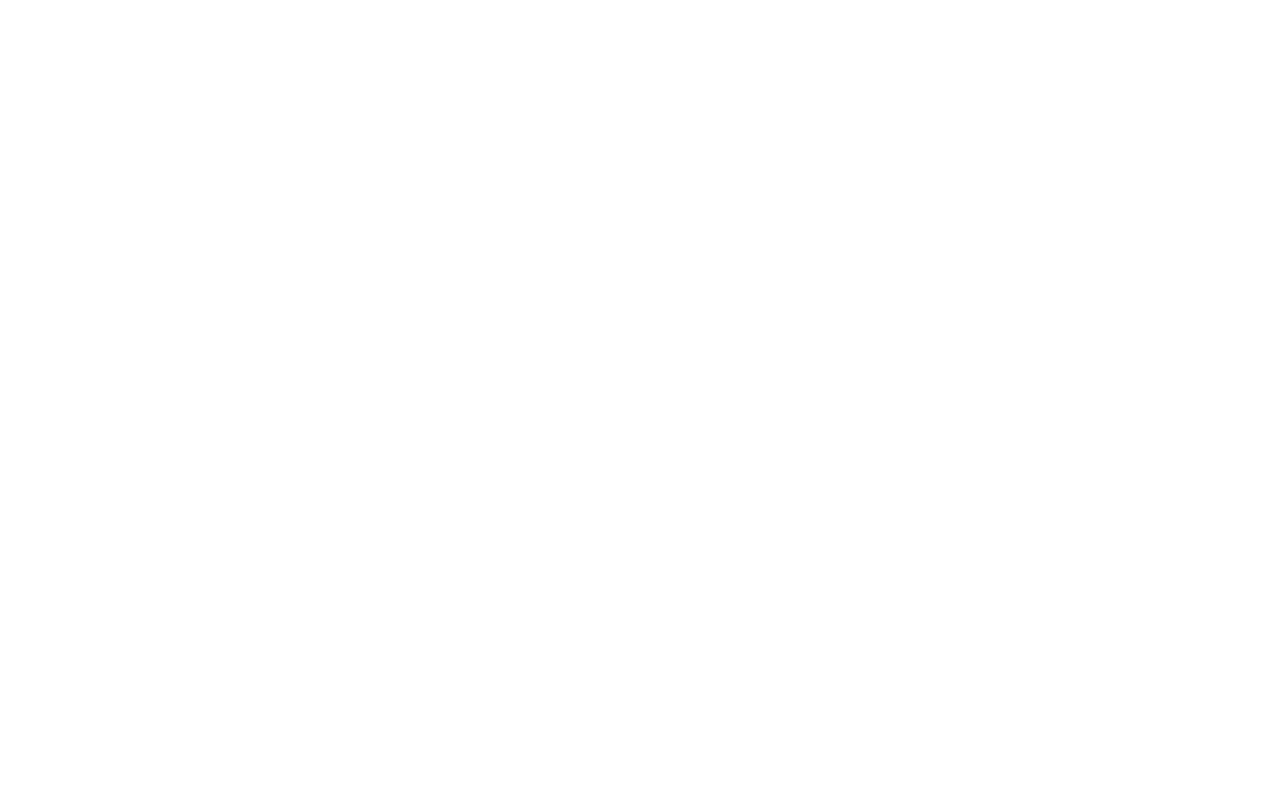
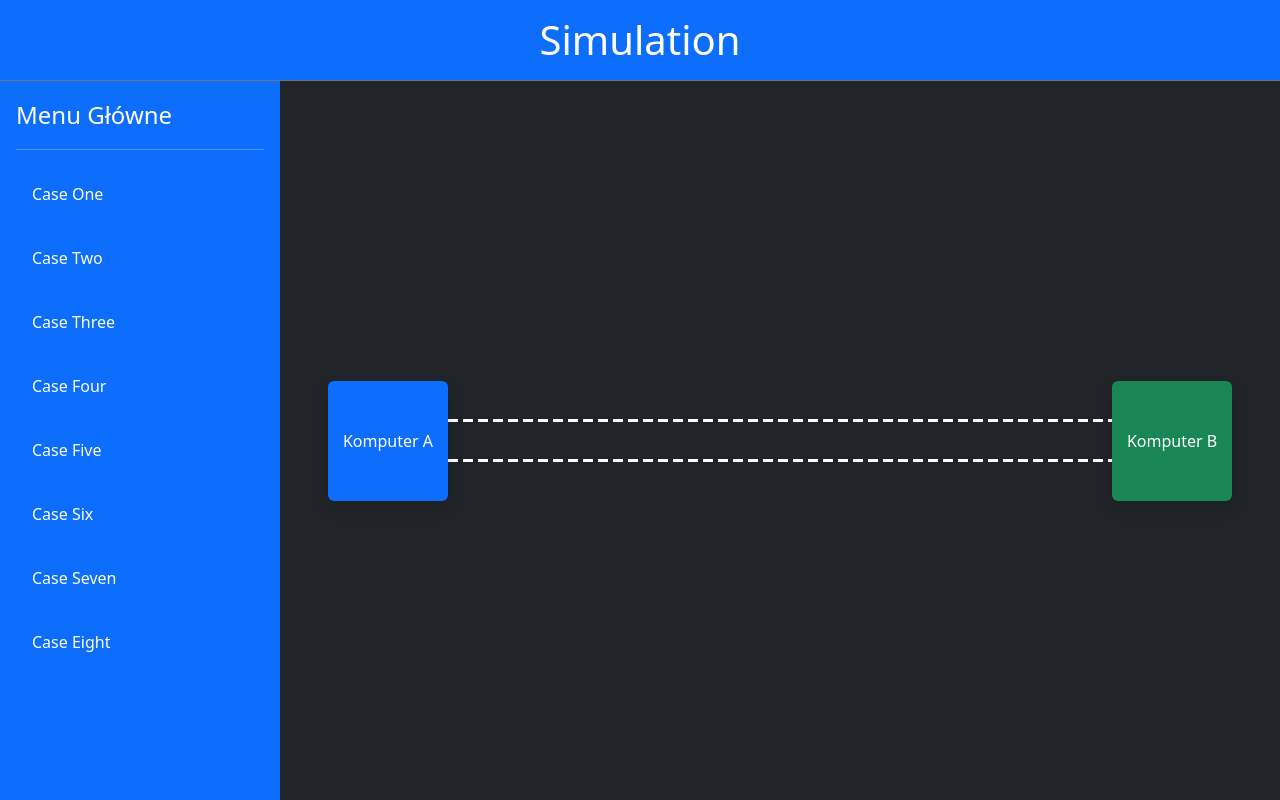
Before and after one commit to patynowskim/HacknarokX2026QuantumTransfer, a React app in the folder frontend/: page /simulation/one in a window 1280 px wide. Before the commit this address had no page. Built offline with nearby package versions, Linux system fonts and the light colour scheme; the HTML template or start-up script is replaced by a standard one.

Commit message:
Case one

```diff
--- a/frontend/src/App.jsx
+++ b/frontend/src/App.jsx
@@ -2,6 +2,7 @@
 import './App.css'
 import Simulation from './Simulation'
 import Docs from './Docs'
+import Case from './Case'
 import 'bootstrap/dist/css/bootstrap.min.css';
 import 'bootstrap/dist/js/bootstrap.bundle.min.js';
 import { Routes, Route, Link } from 'react-router-dom';
@@ -36,8 +37,18 @@
   return (
     <Routes>
       <Route path="/" element={<Home />} />
-      <Route path="/simulation" element={<Simulation />} />
+      <Route path="/simulation" element={<Simulation />}>
+        <Route path="one" element={<Case />} />
+        <Route path="two" element={<div>Komponent Case 2</div>} />
+        <Route path="three" element={<div>Komponent Case 3</div>} />
+        <Route path="four" element={<div>Komponent Case 4</div>} />
+        <Route path="five" element={<div>Komponent Case 5</div>} />
+        <Route path="six" element={<div>Komponent Case 6</div>} />
+        <Route path="seven" element={<div>Komponent Case 7</div>} />
+        <Route path="eight" element={<div>Komponent Case 8</div>} />
+      </Route>
       <Route path="/docs" element={<Docs />} />
+
     </Routes>
   );
 }
--- /dev/null
+++ b/frontend/src/Case.jsx
@@ -0,0 +1,48 @@
+function Case() {
+    return (
+        <div className="w-100 h-100 bg-dark" style={{ minHeight: '400px' }}>
+            <div className="d-flex justify-content-between align-items-center h-100 px-5">
+                <div
+                    className="bg-primary text-white d-flex justify-content-center align-items-center rounded shadow flex-shrink-0"
+                    style={{ width: '120px', height: '120px', zIndex: 2 }}
+                >
+                    Komputer A
+                </div>
+
+                <div className="flex-grow-1 position-relative h-100">
+                    <svg
+                        className="position-absolute w-100 h-100"
+                        style={{ top: 0, left: 0, pointerEvents: 'none' }}
+                    >
+                        <line
+                            x1="0" y1="50%"
+                            x2="100%" y2="50%"
+                            stroke="white"
+                            strokeWidth="3"
+                            strokeDasharray="10,5"
+                            style={{ transform: 'translateY(-20px)' }}
+                        />
+                        <line
+                            x1="0" y1="50%"
+                            x2="100%" y2="50%"
+                            stroke="white"
+                            strokeWidth="3"
+                            strokeDasharray="10,5"
+                            style={{ transform: 'translateY(20px)' }}
+                        />
+                    </svg>
+                </div>
+
+                <div
+                    className="bg-success text-white d-flex justify-content-center align-items-center rounded shadow flex-shrink-0"
+                    style={{ width: '120px', height: '120px', zIndex: 2 }}
+                >
+                    Komputer B
+                </div>
+
+            </div>
+        </div>
+    );
+}
+
+export default Case;
--- a/frontend/src/Simulation.jsx
+++ b/frontend/src/Simulation.jsx
@@ -1,26 +1,53 @@
-import { useState } from 'react'
-import './Simulation.css'
-import { Link } from 'react-router-dom';
+import { Outlet, Link } from 'react-router-dom';
+import './Simulation.css';
 
 function Simulation() {
-const menuItems = [
-    { name: 'Case One', path: '/one' },
-    { name: 'Case Two', path: '/two' },
-    { name: 'Case Three', path: '/three' },
-    { name: 'Case Four', path: '/four' },
-    { name: 'Case Five', path: '/five' },
-    { name: 'Case Six', path: '/six' },
-    { name: 'Case Seven', path: '/seven' },
-    { name: 'Case Eight', path: '/eight' },
+  const menuItems = [
+    { name: 'Case One', path: 'one' },
+    { name: 'Case Two', path: 'two' },
+    { name: 'Case Three', path: 'three' },
+    { name: 'Case Four', path: 'four' },
+    { name: 'Case Five', path: 'five' },
+    { name: 'Case Six', path: 'six' },
+    { name: 'Case Seven', path: 'seven' },
+    { name: 'Case Eight', path: 'eight' },
   ];
+
   return (
-    <>
-    <div className='w-100 bg-primary text-center container p-3 rounded text-white mt-3'>
-      <h1>Simulation</h1>
+    <div className="d-flex flex-column vh-100 bg-dark">
+      <div className='w-100 bg-primary text-center p-3 text-white border-bottom border-secondary'>
+        <h1 className="m-0">Simulation</h1>
+      </div>
+
+      <div className="d-flex flex-grow-1 overflow-hidden">
+                <div className="d-flex flex-column flex-shrink-0 p-3 text-white bg-primary h-100" style={{ width: '280px' }}>
+          <a href="/" className="d-flex align-items-center mb-3 mb-md-0 me-md-auto text-white text-decoration-none">
+            <span className="fs-4">Menu Główne</span>
+          </a>
+          <hr />
+          <ul className="nav nav-pills flex-column mb-auto overflow-auto">
+            {menuItems.map((item, index) => (
+              <li className="nav-item mb-2" key={index}>
+                <Link
+                  to={item.path}
+                  className="nav-link text-white btn btn-outline-primary text-start border-0 py-3 w-100"
+                  style={{ transition: '0.3s' }}
+                  onMouseOver={(e) => e.target.classList.add('bg-dark')}
+                  onMouseOut={(e) => e.target.classList.remove('bg-dark')}
+                >
+                  {item.name}
+                </Link>
+              </li>
+            ))}
+          </ul>
+        </div>
+        <div className='simulationMain flex-grow-1 bg-light overflow-auto text-primary'>
+          <Outlet />
+        </div>
+
+      </div>
     </div>
-
-    </>
   )
 }
 
-export default Simulation
+export default Simulation;
```
